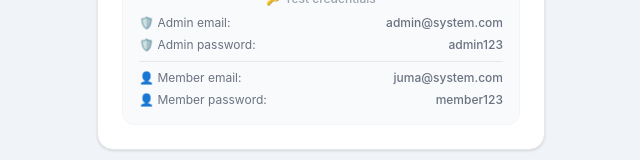
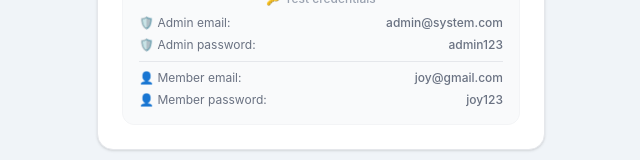
Before and after one commit to joylne15/PotPunch, a React (Vite) app: page /login in a window 1280 px wide. Shown: the part 617-777 px from the top of the page, without its empty margins (319-959 px from the left). Built offline with nearby package versions, Linux system fonts and the light colour scheme.

Commit message:
changing test credentials

```diff
--- a/src/pages/Login.jsx
+++ b/src/pages/Login.jsx
@@ -141,11 +141,11 @@
               <div className="border-t border-gray-200 my-2"></div>
               <div className="flex justify-between">
                 <span>👤 Member email:</span>
-                <span className="font-medium">juma@system.com</span>
+                <span className="font-medium">joy@gmail.com</span>
               </div>
               <div className="flex justify-between">
                 <span>👤 Member password:</span>
-                <span className="font-medium">member123</span>
+                <span className="font-medium">joy123</span>
               </div>
             </div>
           </div>
```
